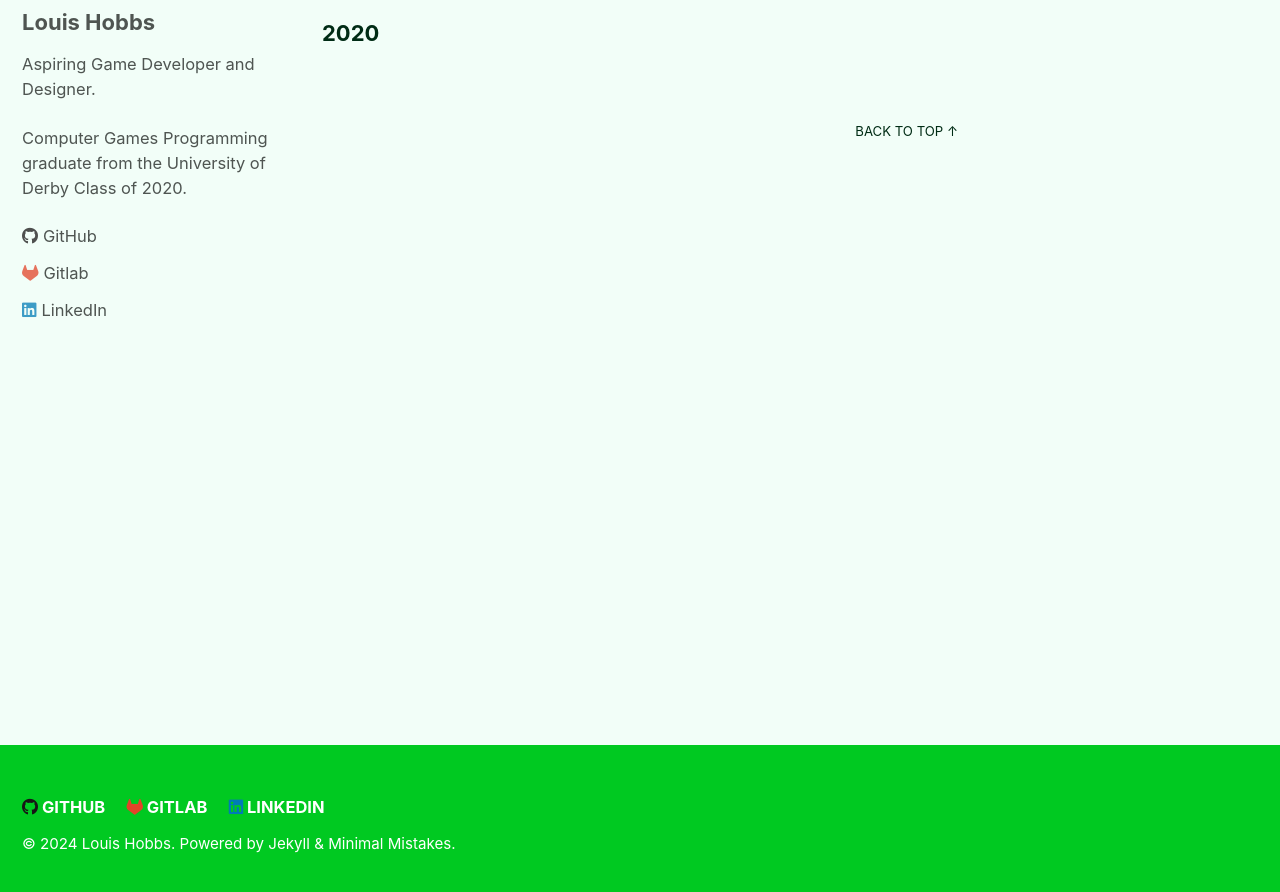
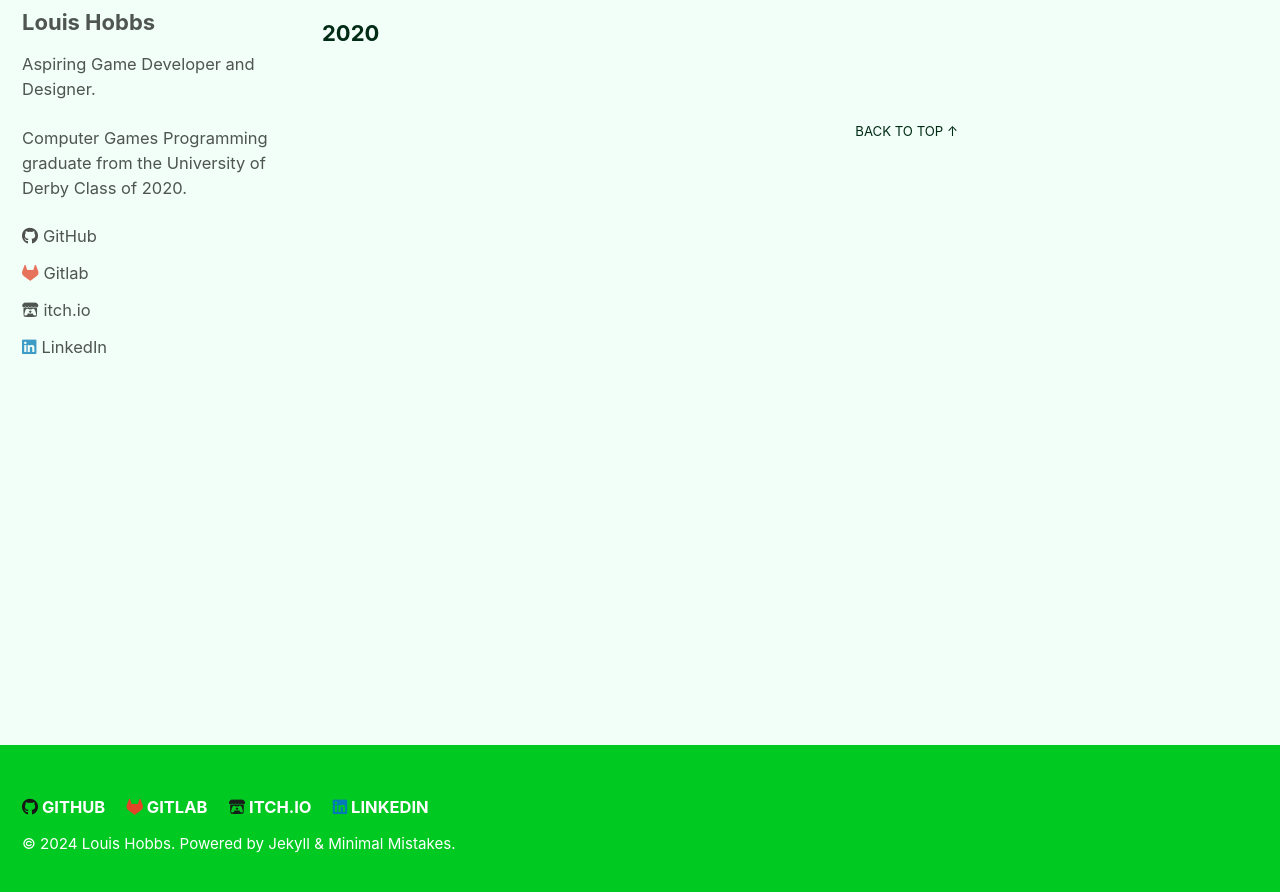
Before and after one commit to Bazzadwarf/Bazzadwarf.github.io, a Jekyll site: the page built from _pages/year-archive.md, in a window 1280 px wide and 900 px high, scrolled down 222 px. Shown: the top 892 px of the window. Built offline with Jekyll 4.4.1, drawn with Linux system fonts in a browser that asks for light colours; cached includes are drawn as plain includes; nearby versions of some CDN libraries; a script that is not in the unit is left out.

Commit message:
Update Config

```diff
--- a/_config.yml
+++ b/_config.yml
@@ -66,6 +66,9 @@ author:
     - label: "Gitlab"
       icon: "fab fa-gitlab"
       url: "https://gitlab.com/bazzadwarf"
+    - label: "itch.io"
+      icon: "fab fa-itch-io"
+      url: "https://bazzadwarf.itch.io/"
     - label: "LinkedIn"
       icon: "fab fa-linkedin"
       url: "https://www.linkedin.com/in/louis-hobbs/"
@@ -78,6 +81,9 @@ footer:
     - label: "Gitlab"
       icon: "fab fa-gitlab"
       url: "https://gitlab.com/bazzadwarf"
+    - label: "itch.io"
+      icon: "fab fa-itch-io"
+      url: "https://bazzadwarf.itch.io/"
     - label: "LinkedIn"
       icon: "fab fa-linkedin"
       url: "https://www.linkedin.com/in/louis-hobbs/"
```
